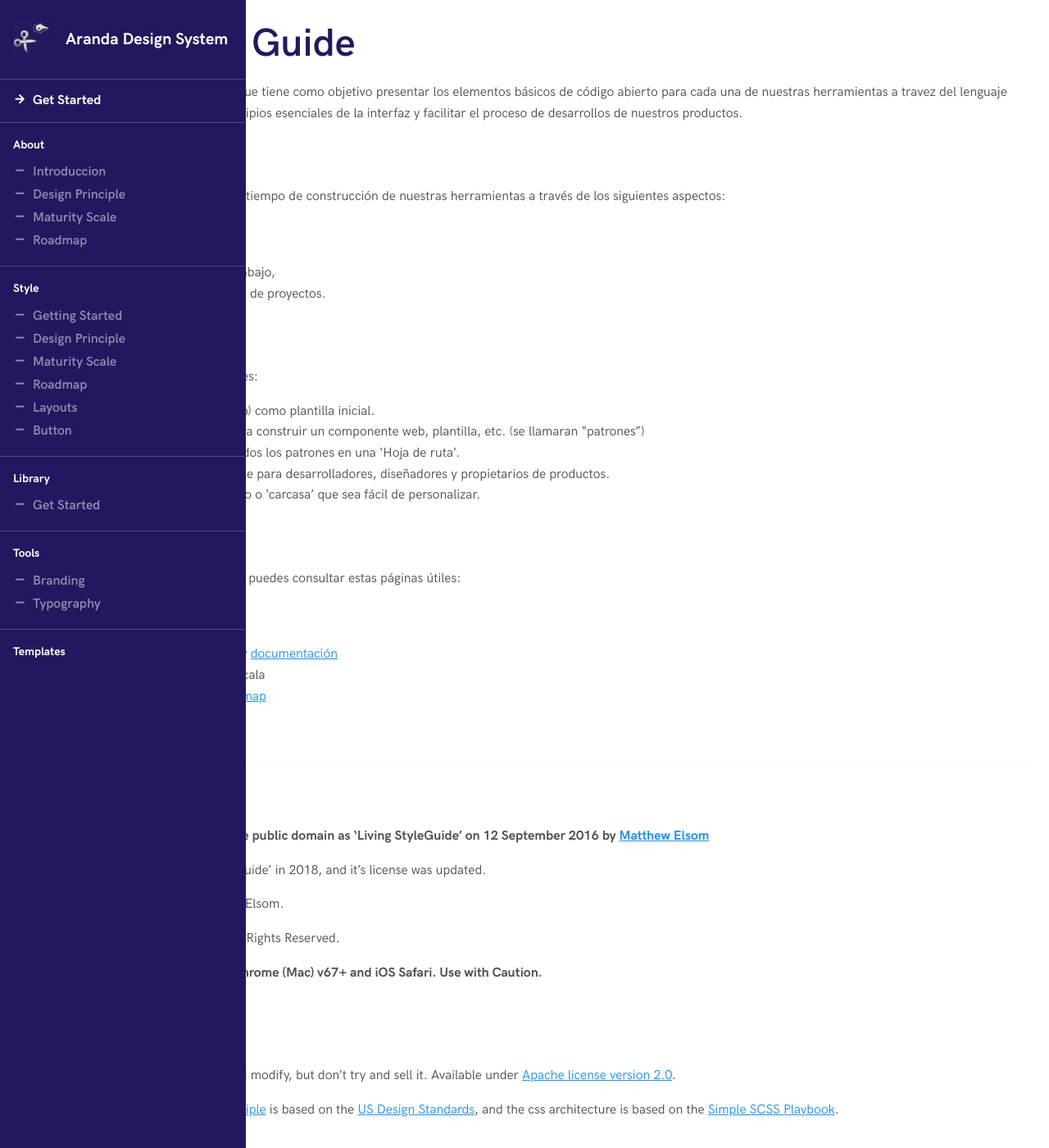
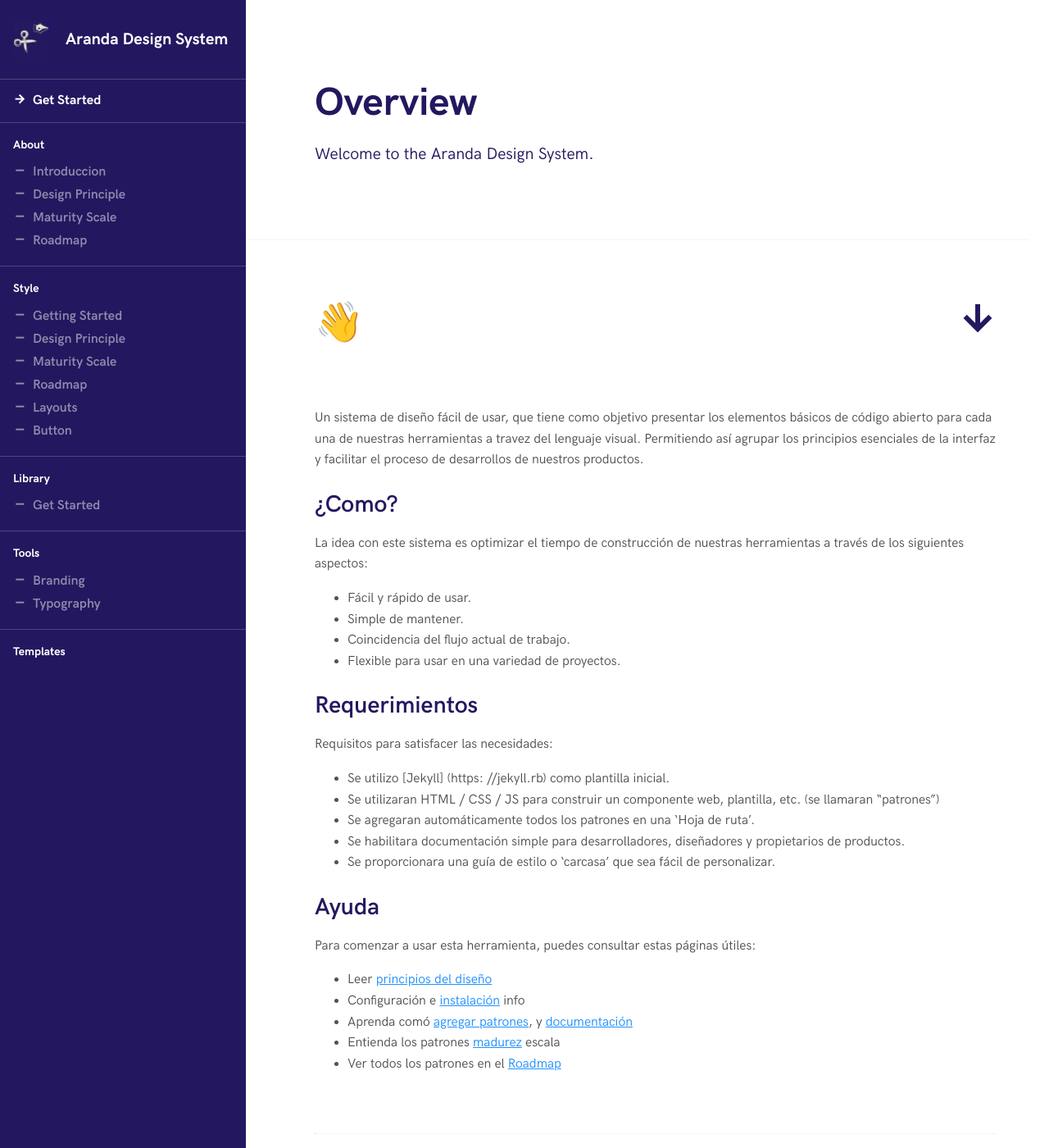
Before and after one commit to Nats85/guide-aranda, a Jekyll site: the page built from index.md, in a window 1280 px wide and 1400 px high. Shown: the whole window at 82% size. Built offline with Jekyll 4.4.1, drawn with Linux system fonts in a browser that asks for light colours; our own code applies the rules of GitHub Pages for plain Markdown files; some of the changed text lies outside the part shown.

Commit message:
Update index.md

```diff
--- a/index.md
+++ b/index.md
@@ -1,14 +1,22 @@
-# Aranda Style Guide
+---
+title: Overview
+layout: doc
+info: Welcome to the Aranda Design System.
+nav: false
+---
 
-👋 Un sistema de diseño fácil de usar, que tiene como objetivo presentar los elementos básicos de código abierto para cada una de nuestras herramientas a travez del lenguaje visual. Permitiendo así agrupar los principios esenciales de la interfaz y facilitar el proceso de desarrollos de nuestros productos.
+<h1>👋</h1>
 
-## Como?
+Un sistema de diseño fácil de usar, que tiene como objetivo presentar los elementos básicos de código abierto para cada una de nuestras herramientas a travez del lenguaje visual. Permitiendo así agrupar los principios esenciales de la interfaz y facilitar el proceso de desarrollos de nuestros productos.
+
+
+## ¿Como?
 
 La idea con este sistema es optimizar el tiempo de construcción de nuestras herramientas a través de los siguientes aspectos:
 
-- Fácil y rápido de usar,
-- Simple de mantener,
-- Coincidencia del flujo actual de trabajo,
+- Fácil y rápido de usar.
+- Simple de mantener.
+- Coincidencia del flujo actual de trabajo.
 - Flexible para usar en una variedad de proyectos.
 
 ## Requerimientos
@@ -33,16 +41,16 @@
 
 ___
 
-**This tool was originally published in the public domain as 'Living StyleGuide' on 12 September 2016 by [Matthew Elsom](https://matthewelsom.com)**
+
+**This tool was originally published in the public domain as 'Living Styleguide' on 12 September 2016 by [{{ site.sg_author }}](https://matthewelsom.com)**
 
 It's name was changed to 'Jekyll Style Guide' in 2018, and it's license was updated.
 
-It was last updated in 2018 by Matthew Elsom.
+It was last updated on {{ site.time | date: "%b %-d, %Y"  }} by {{ site.sg_author }}.
 
 Copyright © 2016 - 2018 & Beyond. All Rights Reserved.
 
-**This tool has been tested for Google Chrome (Mac) v67+ and iOS Safari. Use with Caution.**
-
+><i class="icon red" data-icon="warning"></i>This tool has been tested for Google Chrome (Mac) v67+ and iOS Safari. Use with Caution.
 
 
 # License
@@ -51,7 +59,7 @@
 Available under [Apache license version 2.0](https://www.apache.org/licenses/LICENSE-2.0.html).
 
 
-It was built using [Jekyll](https://jekyll.rb), it's [design principle](https://jekyllstyleguide.com/docs/about/02-design-principle.html) is based on the [US Design Standards](https://designsystem.digital.gov/design-principles/), and the css architecture is based on the [Simple SCSS Playbook](https://matthewelsom.com/blog/simple-scss-playbook.html).
+It was built using [Jekyll](https://jekyll.rb), it's [design principle]({{ site.baseurl }}/docs/about/02-design-principle.html) is based on the [US Design Standards](https://designsystem.digital.gov/design-principles/), and the css architecture is based on the [Simple SCSS Playbook](https://matthewelsom.com/blog/simple-scss-playbook.html).
 
 [View License File](https://github.com/matthewelsom/jekyll-style-guide/blob/master/LICENSE)
 
```
